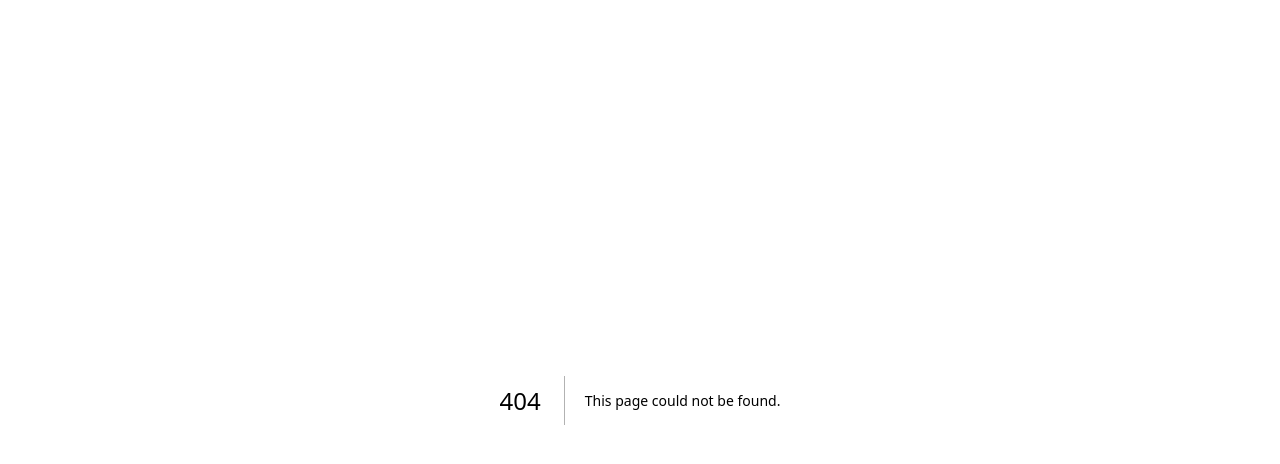
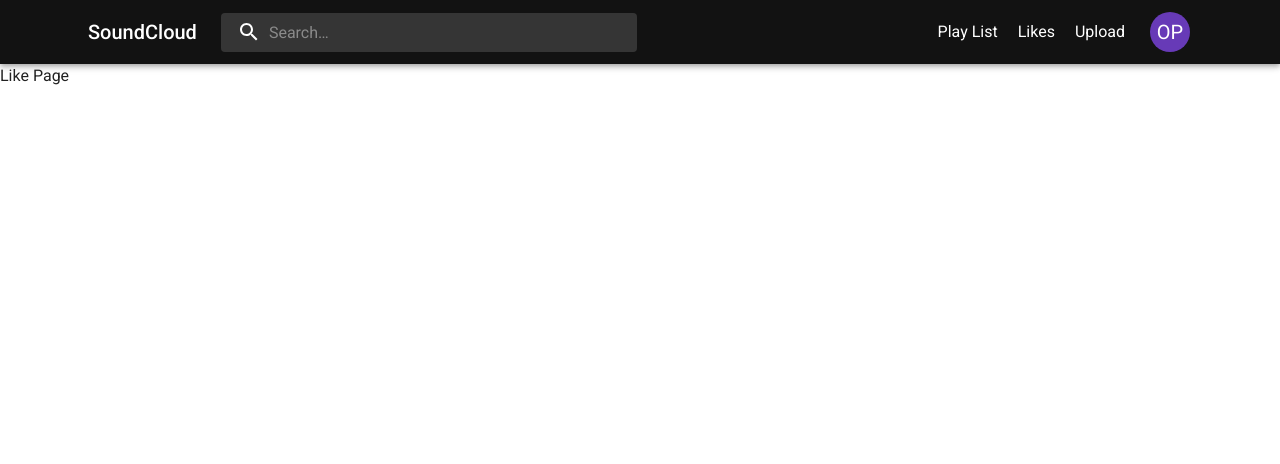
Before and after one commit to Soi-Siberia/NEXTJS---HocTap, a Next.js app: page /like in a window 1280 px wide. Before the commit this address had no page. Shown: the top 464 px of the page. Built offline with nearby package versions, Linux system fonts and the light colour scheme.

Commit message:
create router, redaireact , link , create header component layout

```diff
--- a/src/app/layout.tsx
+++ b/src/app/layout.tsx
@@ -1,11 +1,13 @@
 import * as React from 'react';
 import ThemeRegistry from '@/components/theme-registry/theme.registry';
+import AppHeader from '@/components/header/app.header';
 
 export default function RootLayout({ children }: { children: React.ReactNode }) {
   return (
     <html lang="en">
       <body>
         <ThemeRegistry>
+          <AppHeader />
           {children}
         </ThemeRegistry>
       </body>
--- /dev/null
+++ b/src/app/like/page.tsx
@@ -0,0 +1,5 @@
+const LikePage = () => {
+    return (<div>Like Page</div>);
+}
+
+export default LikePage;
--- a/src/app/page.tsx
+++ b/src/app/page.tsx
@@ -1,7 +1,8 @@
 import * as React from 'react';
+import AppHeader from '@/components/header/app.header';
 
 export default function HomePage() {
   return (
-    <div> HEllo word</div>
+    <div>Home Page</div>
   );
 }
--- /dev/null
+++ b/src/components/header/app.header.tsx
@@ -0,0 +1,211 @@
+"use client";
+
+import * as React from 'react';
+import { styled, alpha } from '@mui/material/styles';
+import AppBar from '@mui/material/AppBar';
+import Box from '@mui/material/Box';
+import Toolbar from '@mui/material/Toolbar';
+import IconButton from '@mui/material/IconButton';
+import Typography from '@mui/material/Typography';
+import InputBase from '@mui/material/InputBase';
+import MenuItem from '@mui/material/MenuItem';
+import Menu from '@mui/material/Menu';
+import SearchIcon from '@mui/icons-material/Search';
+import MoreIcon from '@mui/icons-material/MoreVert';
+import Container from '@mui/material/Container';
+import { Avatar, backdropClasses, colors } from '@mui/material';
+import { deepPurple } from '@mui/material/colors';
+import Link from 'next/link';
+
+import { useRouter } from 'next/navigation'
+
+const Search = styled('div')(({ theme }) => ({
+    position: 'relative',
+    borderRadius: theme.shape.borderRadius,
+    backgroundColor: alpha(theme.palette.common.white, 0.15),
+    '&:hover': {
+        backgroundColor: alpha(theme.palette.common.white, 0.25),
+    },
+    marginRight: theme.spacing(2),
+    marginLeft: 0,
+    width: '100%',
+    [theme.breakpoints.up('sm')]: {
+        marginLeft: theme.spacing(3),
+        width: 'auto',
+    },
+}));
+
+const SearchIconWrapper = styled('div')(({ theme }) => ({
+    padding: theme.spacing(0, 2),
+    height: '100%',
+    position: 'absolute',
+    pointerEvents: 'none',
+    display: 'flex',
+    alignItems: 'center',
+    justifyContent: 'center',
+}));
+
+const StyledInputBase = styled(InputBase)(({ theme }) => ({
+    color: 'inherit',
+    '& .MuiInputBase-input': {
+        padding: theme.spacing(1, 1, 1, 0),
+        // vertical padding + font size from searchIcon
+        paddingLeft: `calc(1em + ${theme.spacing(4)})`,
+        transition: theme.transitions.create('width'),
+        width: '100%',
+        [theme.breakpoints.up('md')]: {
+            width: '40ch',
+        },
+    },
+}));
+
+
+
+export default function appHeader() {
+    const router = useRouter()
+
+    const handlRedairectHome = () => {
+        router.push('/');
+    }
+
+    const [anchorEl, setAnchorEl] = React.useState<null | HTMLElement>(null);
+    const [mobileMoreAnchorEl, setMobileMoreAnchorEl] =
+        React.useState<null | HTMLElement>(null);
+
+    const isMenuOpen = Boolean(anchorEl);
+    const isMobileMenuOpen = Boolean(mobileMoreAnchorEl);
+
+    const handleProfileMenuOpen = (event: React.MouseEvent<HTMLElement>) => {
+        setAnchorEl(event.currentTarget);
+    };
+
+    const handleMobileMenuClose = () => {
+        setMobileMoreAnchorEl(null);
+    };
+
+    const handleMenuClose = () => {
+        setAnchorEl(null);
+        handleMobileMenuClose();
+    };
+
+    const handleMobileMenuOpen = (event: React.MouseEvent<HTMLElement>) => {
+        setMobileMoreAnchorEl(event.currentTarget);
+    };
+
+    const menuId = 'primary-search-account-menu';
+    const renderMenu = (
+        <Menu
+            anchorEl={anchorEl}
+            // anchorOrigin={{
+            //     vertical: 'top',
+            //     horizontal: 'right',
+            // }}
+            id={menuId}
+            keepMounted
+            // transformOrigin={{
+            //     vertical: 'top',
+            //     horizontal: 'right',
+            // }}
+            open={isMenuOpen}
+            onClose={handleMenuClose}
+        >
+            <MenuItem onClick={handleMenuClose}><Link href="/profile" style={{ color: "unset", textDecoration: "none" }}> Profile </Link></MenuItem>
+            <MenuItem onClick={handleMenuClose}><Link href="/account" style={{ color: "unset", textDecoration: "none" }} > My account </Link></MenuItem>
+        </Menu>
+    );
+
+    const mobileMenuId = 'primary-search-account-menu-mobile';
+    const renderMobileMenu = (
+        <Menu
+            anchorEl={mobileMoreAnchorEl}
+            // anchorOrigin={{
+            //     vertical: 'top',
+            //     horizontal: 'left',
+            // }}
+            id={mobileMenuId}
+            keepMounted
+            // transformOrigin={{
+            //     vertical: 'top',
+            //     horizontal: 'right',
+            // }}
+            open={isMobileMenuOpen}
+            onClose={handleMobileMenuClose}
+        >
+            <MenuItem onClick={handleMobileMenuClose}><Link href="/profile" style={{ color: "unset", textDecoration: "none" }} > Profile </Link></MenuItem>
+            <MenuItem onClick={handleMobileMenuClose}><Link href="/account" style={{ color: "unset", textDecoration: "none" }} > My account </Link></MenuItem>
+        </Menu>
+    );
+
+
+
+
+    return (
+        <Box sx={{ flexGrow: 1 }
+        }>
+            <AppBar position="static" sx={{ backgroundColor: '#121212' }}>
+                <Container>
+                    <Toolbar>
+                        <Typography
+                            onClick={() => handlRedairectHome()}
+
+                            variant="h6"
+                            noWrap
+                            component="div"
+                            sx={{ display: { xs: 'none', sm: 'block' }, cursor: 'pointer' }}
+
+                        >
+                            SoundCloud
+                        </Typography>
+                        <Search>
+                            <SearchIconWrapper>
+                                <SearchIcon />
+                            </SearchIconWrapper>
+                            <StyledInputBase
+                                placeholder="Search…"
+                                inputProps={{ 'aria-label': 'search' }}
+                            />
+                        </Search>
+                        <Box sx={{ flexGrow: 1 }} />
+                        <Box sx={{
+
+                            display: { xs: 'none', md: 'flex' },
+                            alignItems: 'center', gap: '20px',
+                            cursor: 'pointer',
+                            "& a": { textDecoration: "none", color: 'unset' }
+                        }}>
+
+                            <span><Link href="/playlist"> Play List </Link></span>
+                            <span><Link href="/like"> Likes </Link></span>
+                            <span><Link href="/upload"> Upload </Link></span>
+                            <IconButton
+                                size="small"
+                                edge="end"
+                                aria-label="account of current user"
+                                aria-controls={menuId}
+                                aria-haspopup="true"
+                                onClick={handleProfileMenuOpen}
+                                color="inherit"
+                            >
+                                <Avatar sx={{ bgcolor: deepPurple[500] }}>OP</Avatar>
+                            </IconButton>
+                        </Box>
+                        <Box sx={{ display: { xs: 'flex', md: 'none' } }}>
+                            <IconButton
+                                size="large"
+                                aria-label="show more"
+                                aria-controls={mobileMenuId}
+                                aria-haspopup="true"
+                                onClick={handleMobileMenuOpen}
+                                color="inherit"
+                            >
+                                <MoreIcon />
+                            </IconButton>
+                        </Box>
+                    </Toolbar>
+                </Container>
+            </AppBar>
+            {renderMobileMenu}
+            {renderMenu}
+        </Box >
+    )
+}
```
Also changed, not shown: src/app/playlist/page.tsx (added, +9 -0 lines), src/app/profile/page.tsx (added, +7 -0 lines), src/app/starred/page.tsx (deleted, +0 -23 lines), src/app/tasks/page.tsx (deleted, +0 -23 lines).
